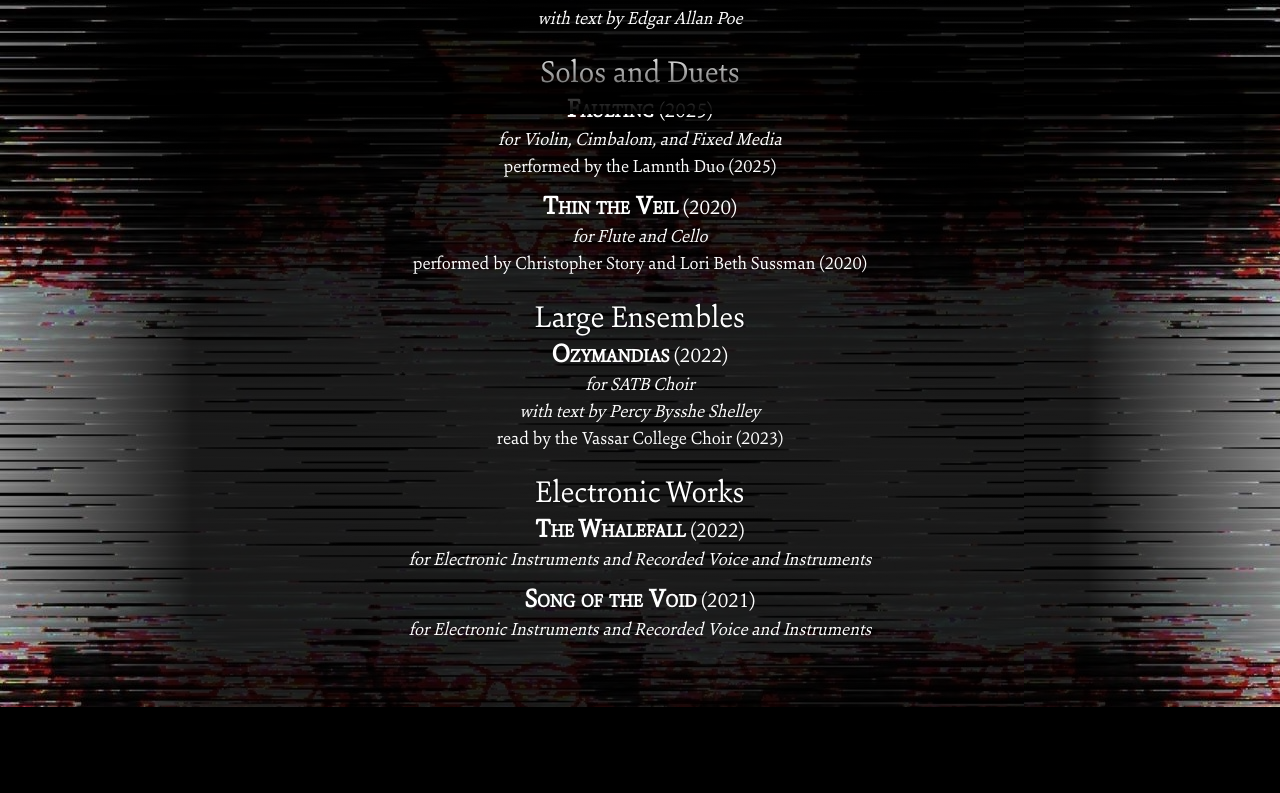
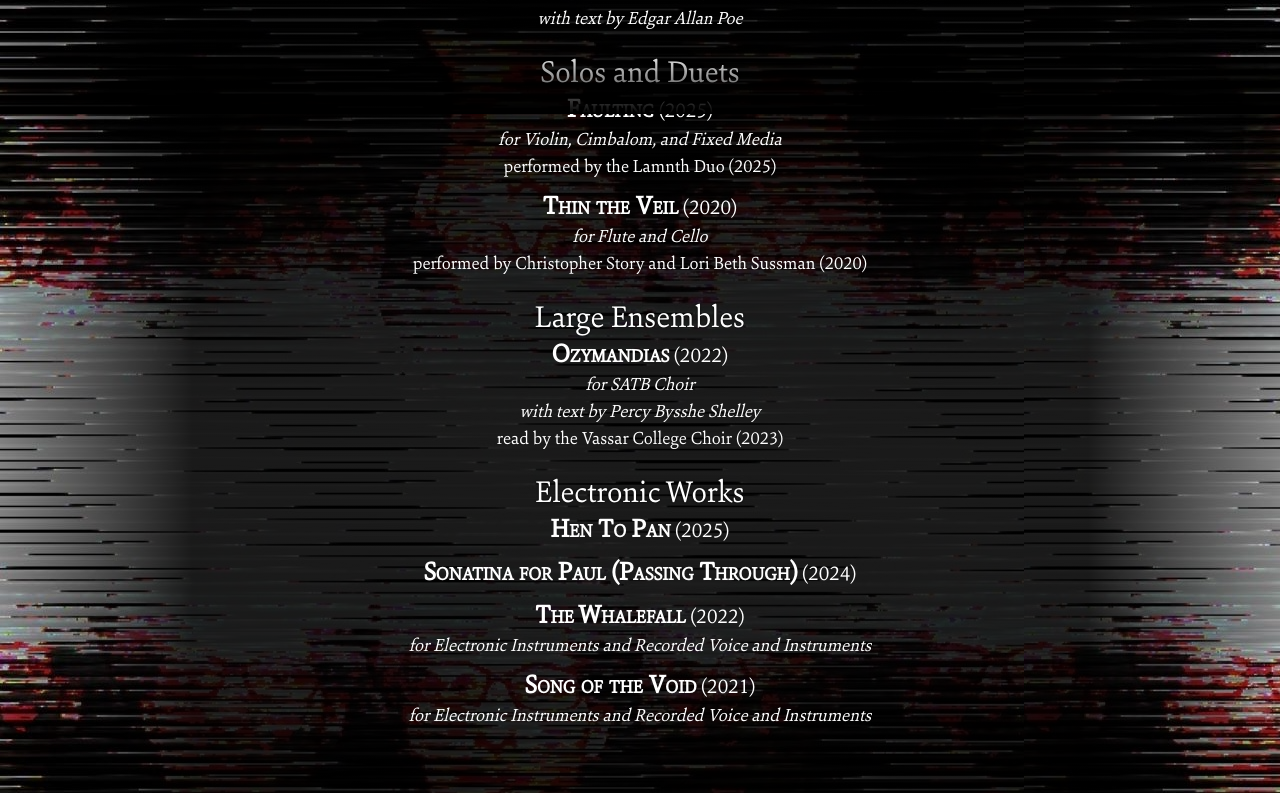
Before and after one commit to dylneed/dylneed.github.io, a React (Create React App) app: page /#/works in a window 1280 px wide. Shown: the part 686-1479 px from the top of the page. Before the commit the page ends 1393 px from the top, so only its background shows below. Built offline with nearby package versions, Linux system fonts and the light colour scheme; a web font is replaced by a local one.

Commit message:
add 2 pieces

```diff
--- a/src/pages/Works/PieceListEntry.jsx
+++ b/src/pages/Works/PieceListEntry.jsx
@@ -10,7 +10,7 @@
     </b>
     {piece.year && ` (${piece.year})`}
     <br />
-    <i style={{fontSize:"1.167rem",fontStyle:""}}> {piece.ensemblePrefix ||"for"} {piece.ensemble}</i>
+    {piece.ensemble && <i style={{fontSize:"1.167rem",fontStyle:""}}> {piece.ensemblePrefix ||"for"} {piece.ensemble}</i>}
       {piece.text && <><br /><i style={{fontSize:"1.167rem",fontStyle:""}}>
       {piece.text.prefix || "with text"}
       {piece.text.work && piece.text.work !== piece.title && <> {piece.text.workPrefix || "from"} <em>"{piece.text.work}"</em></>}
--- a/src/pages/Works/works/electronic.jsx
+++ b/src/pages/Works/works/electronic.jsx
@@ -9,6 +9,20 @@
     //       ensemblePrefix: "\b",
     //       url: ""
     //     },
+    {
+      title: "Hen To Pan",
+      year:2025,
+      selected:true,
+      id: "hen-to-pan",
+      url: "https://dylanneedleman.bandcamp.com/track/hen-to-p-n"
+    },
+    {
+      title: "Sonatina for Paul (Passing Through)",
+      year: 2024,
+      selected:true,
+      id: "sonatina-for-paul",
+      url: "https://dylanneedleman.bandcamp.com/track/sonatina-for-paul-passing-through"
+    },
     {
       title: "The Whalefall",
       year: 2022,
```
Also changed, not shown: 1 other file (tests, documents, lock files or other folders).
